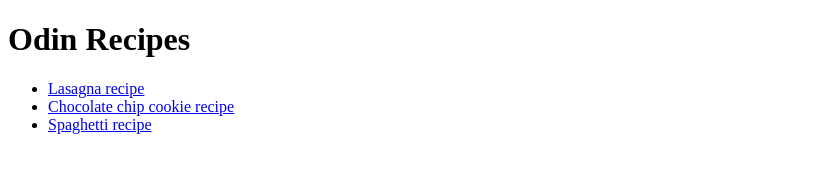
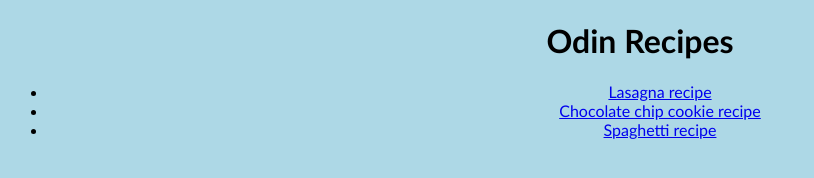
Before and after one commit to grantmauger15/odin-recipes, a plain HTML site: page index.html in a window 1280 px wide. Shown: the whole page, without its empty margins (0-814 px from the left). Drawn offline with Linux system fonts and the light colour scheme.

Commit message:
Added CSS

```diff
--- /dev/null
+++ b/css/styles.css
@@ -0,0 +1,5 @@
+body {
+    background-color: lightblue;
+    text-align: center;
+    font-family:'Gill Sans', 'Gill Sans MT', Calibri, 'Trebuchet MS', sans-serif;
+}
--- a/index.html
+++ b/index.html
@@ -3,6 +3,7 @@
 <head>
     <meta charset="UTF-8">
     <meta name="viewport" content="width=device-width, initial-scale=1.0">
+    <link rel="stylesheet" href="css/styles.css">
     <title>Document</title>
 </head>
 <body>
```
